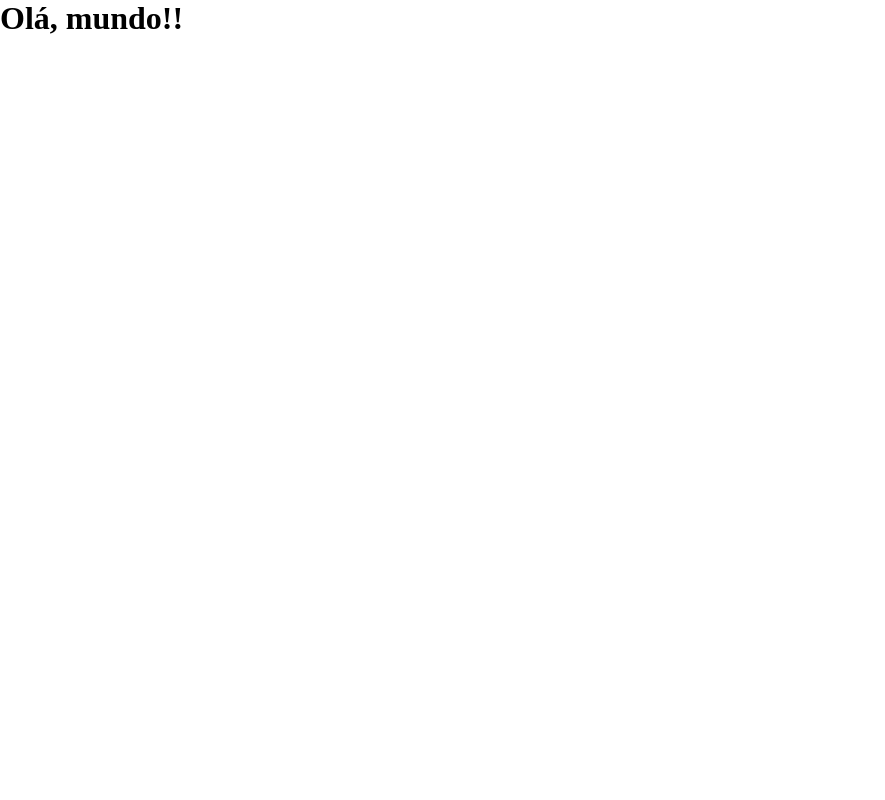
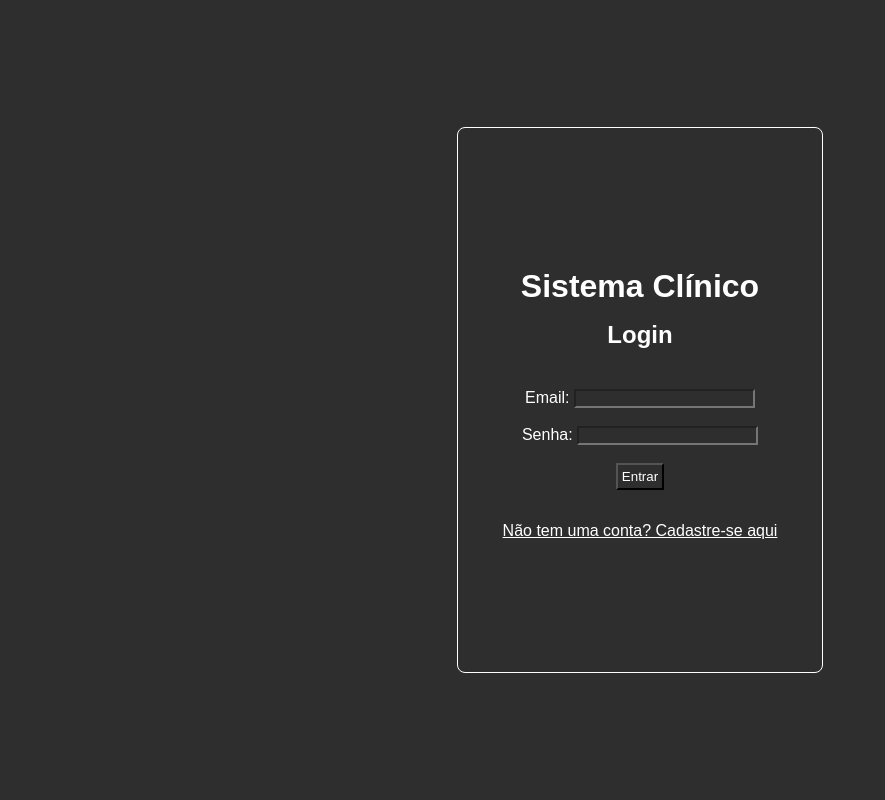
Before and after one commit to crispimUchoa/projetofinaldb, a Flask app: page / in a window 1280 px wide. Before the commit the part shown is almost empty. Shown: the whole page, without its empty margins (0-885 px from the left). Run offline with Flask 3, Linux system fonts and the light colour scheme.

Commit message:
Adicionada tela de login, mudado o style.css, adicionadas rotas, adcionados html do cadastro e home do paciente

```diff
--- a/server.py
+++ b/server.py
@@ -1,7 +1,23 @@
-from flask import Flask, render_template
+from flask import Flask, render_template, request
 
 app = Flask(__name__)
 
-@app.route("/")
-def hello_world():
-    return render_template('base/index.html')
+@app.route("/", methods=['GET', 'POST'])
+def home():
+    if request.method == 'POST':
+        email = request.form['email-input']
+        password = request.form['password-input']
+        if email == "1@1" and password == "2":
+            return paciente_home()
+    return render_template("login.html")
+
+@app.route("/cadastro")
+def cadastro():
+    return render_template("cadastro.html")
+
+@app.route("/paciente_home")
+def paciente_home():
+    return render_template("paciente_home.html")
+
+if __name__ == "__main__":
+    app.run(debug=True)
--- a/static/css/styles.css
+++ b/static/css/styles.css
@@ -1,5 +1,50 @@
-*{
+* {
+    text-align: center;
     padding: 0;
     margin: 0;
-    box-sizing: border-box;
+    background-color: rgb(46, 46, 46);
+    color: white;
+    font-family: sans-serif, monospace
 }
+
+button {
+    padding: 0.25rem;
+}
+
+input {
+    text-align: start;
+}
+
+body {
+    min-height: 100vh;
+    display: flex;
+    justify-content: center;
+    align-items: center;
+}
+
+.login-div {
+    padding: 2rem;
+    border: 0.05rem solid white;
+    border-radius: 0.5rem;
+    display: flex;
+    flex-direction: column;
+    justify-content: center;
+    text-align: center;
+    align-items: center;
+    min-height: 60vh;
+}
+
+.login-form {
+    font-size: 1rem;
+    margin: 2rem;
+}
+
+#sistema-h1 {
+    padding: 0.5rem;
+    font-size: 2rem;
+}
+
+#login-h2 {
+    padding: 0.5rem;
+    font-size: 1.5rem;
+}
--- a/templates/base/index.html
+++ b/templates/base/index.html
@@ -7,6 +7,6 @@
     <link rel="stylesheet" href="{{ url_for('static', filename='css/styles.css') }}">
 </head>
 <body>
-    <h1>Olá, mundo!!</h1>
+    {% block body %}{% endblock %}
 </body>
 </html>
--- /dev/null
+++ b/templates/cadastro.html
@@ -0,0 +1,4 @@
+{% extends '/base/index.html' %}
+{% block body %}
+<h1>cadastro</h1>
+{% endblock %}
--- /dev/null
+++ b/templates/login.html
@@ -0,0 +1,15 @@
+{% extends '/base/index.html' %}
+{% block body %}
+<div class="login-div">
+    <h1 id="sistema-h1">Sistema Clínico</h1>
+    <h2 id="login-h2">Login</h2>
+    <form action="/" method="post" name="login-form" id="login-form" class="login-form">
+        <label for="email-input">Email:</label>
+        <input type="email" name="email-input" id="email-input" required> <br> <br>
+        <label for="password-input">Senha:</label>
+        <input type="password" name="password-input" id="password-input" required> <br> <br>
+        <button type="submit">Entrar</button>
+    </form>
+    <a href="{{ url_for('cadastro') }}">Não tem uma conta? Cadastre-se aqui</a>
+</div>
+{% endblock %}
--- /dev/null
+++ b/templates/paciente_home.html
@@ -0,0 +1,4 @@
+{% extends '/base/index.html' %}
+{% block body %}
+<h1>Login sucessful</h1>
+{% endblock %}
```
